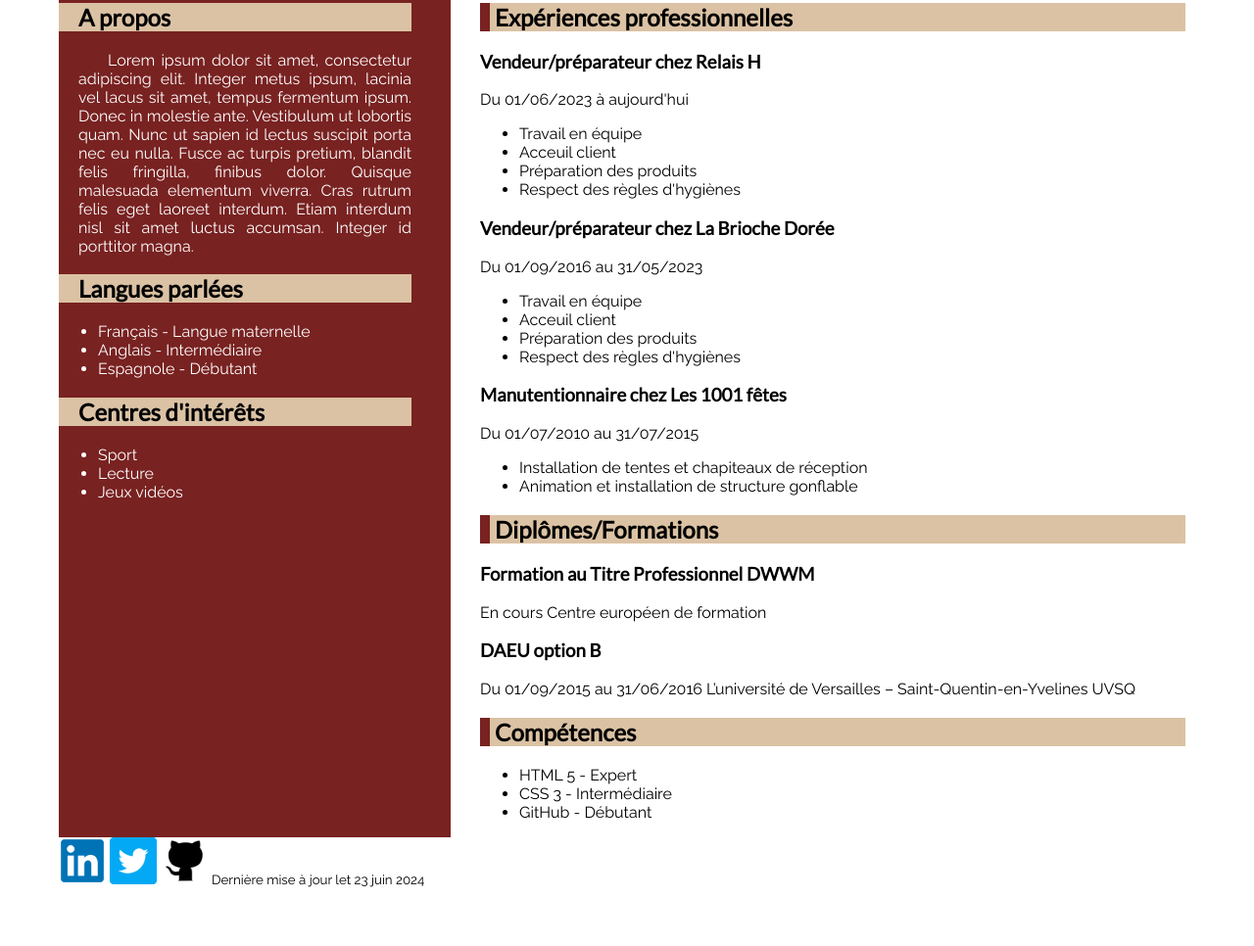
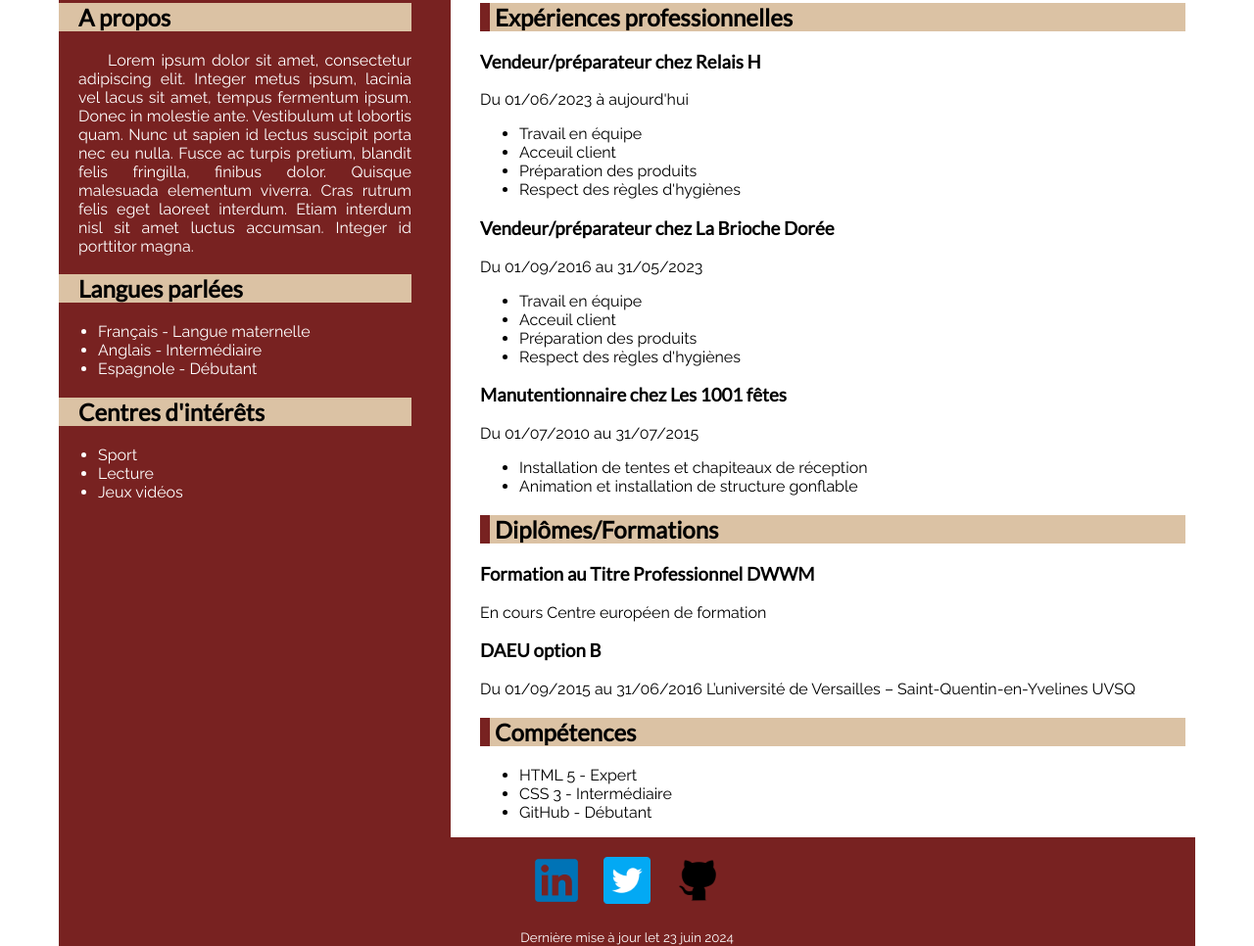
Before and after one commit to julien696/CV, a plain HTML site: page index.html in a window 1280 px wide. Shown: the part 434-1400 px from the top of the page at 98% size. Before the commit the page ends 1341 px from the top, so only its background shows below. Drawn offline with Linux system fonts and the light colour scheme; files whose address does not match are found by name.

Commit message:
start footer css

```diff
--- a/index.html
+++ b/index.html
@@ -146,7 +146,7 @@
     <footer>
         <img id="logo" src="./image/logo.png" alt="logo linkedin">
         <img id="logo" src="./image/twitter.png" alt="logo twitter">
-        <img id="logo" src="./image/github.png" alt="logo github">
+        <img id="logo" src="./image/github.png" alt="logo github"><br>
         <span>
             <small>Dernière mise à jour let <time datetime="2024-06-23">23 juin 2024</time></small>
         </span>
--- a/style/style.css
+++ b/style/style.css
@@ -99,6 +99,13 @@ p{
 
 /* fin colonne de droit début footer*/
 
+footer{
+    background-color: #782221;
+    text-align: center;
+    color: white;
+}
+
 #logo{
     width: 48px;
+    margin: 20px 10px;
 }
```
